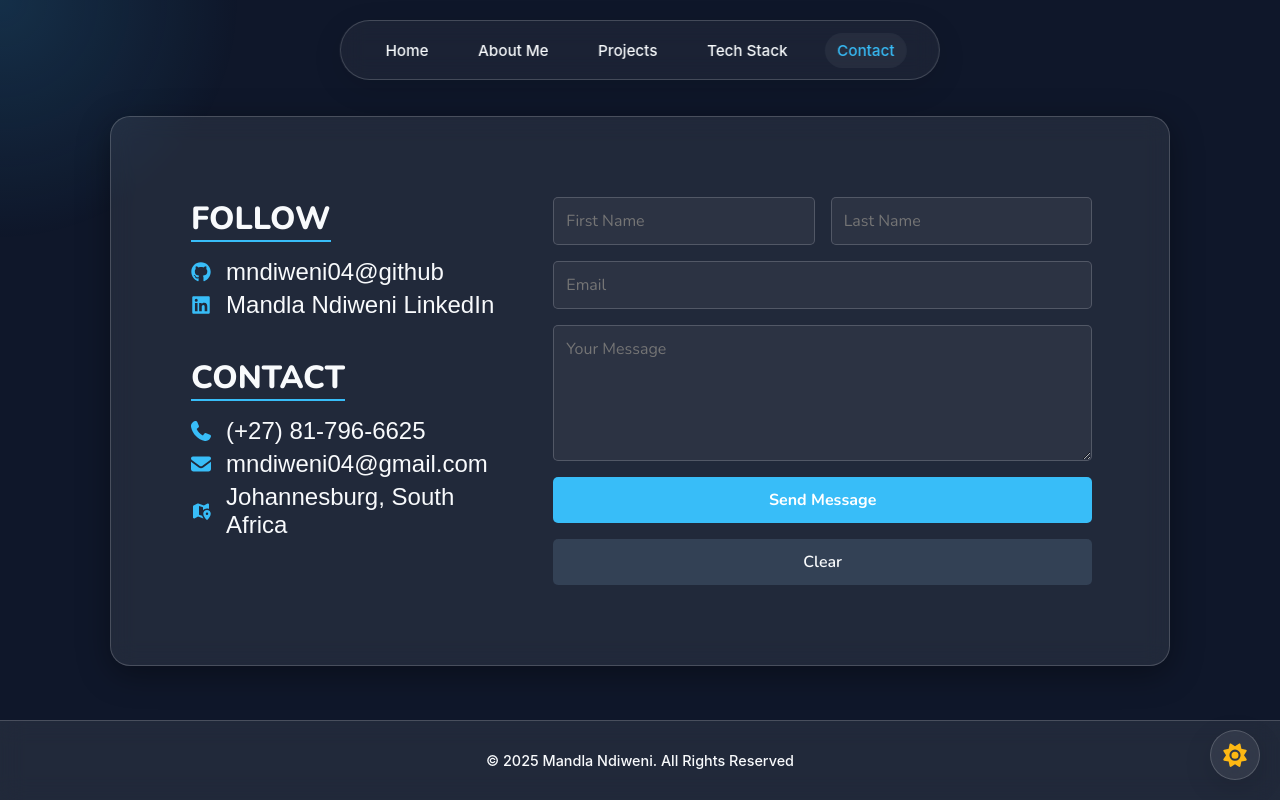
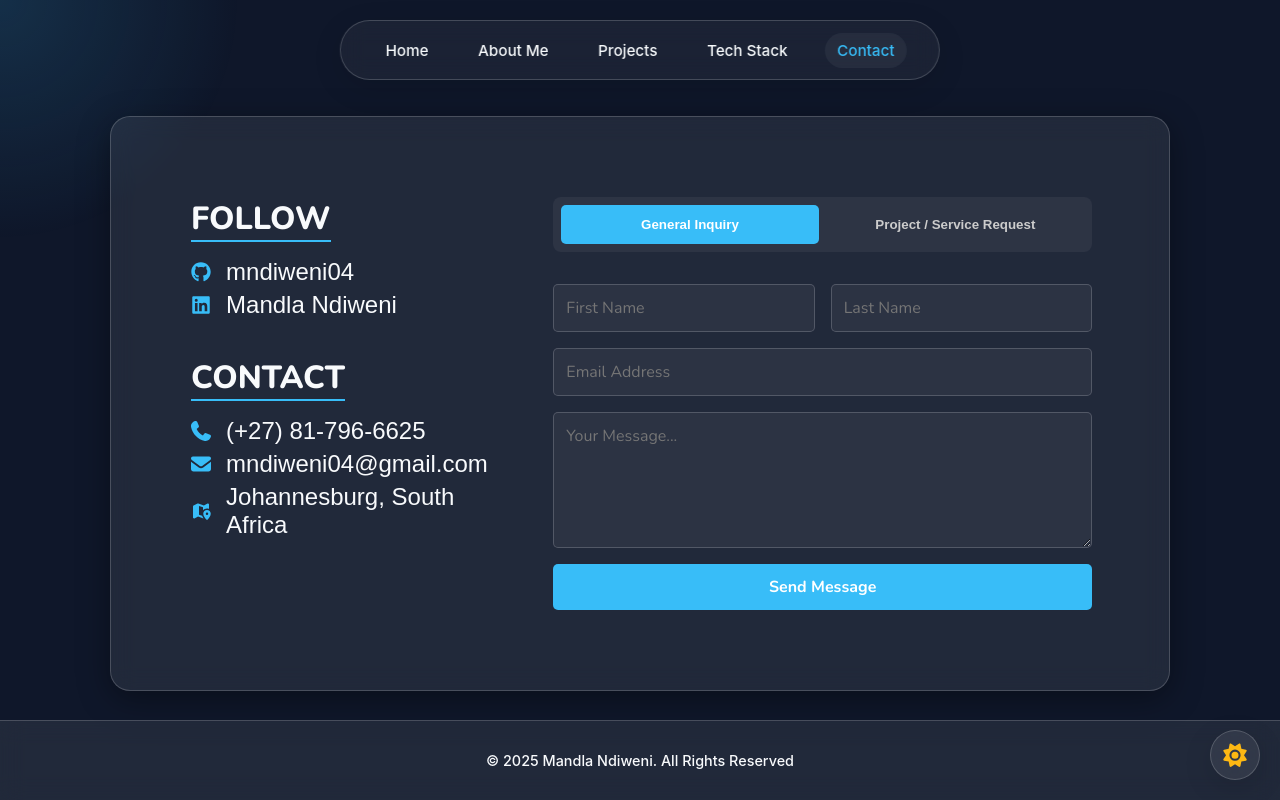
Before and after one commit to mndiweni04/portfolio-v2, a Next.js app: page /contact in a window 1280 px wide. Built offline with nearby package versions, Linux system fonts and the light colour scheme.

Commit message:
Update reachme.js
This fixes the reachme js to differentiate between the general acquisition and project query

```diff
--- a/src/components/reachme.js
+++ b/src/components/reachme.js
@@ -6,12 +6,15 @@ import { faPhone, faEnvelope, faMapLocationDot } from '@fortawesome/free-solid-s
 import { faGithub, faLinkedin } from '@fortawesome/free-brands-svg-icons';
 
 function ReachMe() {
-    // 1. Initialize State (Matches input names exactly)
+    const [activeTab, setActiveTab] = useState('general'); // 'general' or 'project'
+
     const [formData, setFormData] = useState({
         firstName: '',
         lastName: '',
         email: '',
-        message: ''
+        message: '',
+        serviceType: '',
+        timeline: ''
     });
 
     const [status, setStatus] = useState({ type: '', message: '' });
@@ -22,22 +25,33 @@ function ReachMe() {
         setFormData(prev => ({ ...prev, [name]: value }));
     };
 
+    const handleTabSwitch = (tab) => {
+        setActiveTab(tab);
+        // Reset conditional fields when switching tabs to prevent data contamination
+        setFormData(prev => ({ ...prev, serviceType: '', timeline: '' }));
+    };
+
     const handleSubmit = async (e) => {
         e.preventDefault();
         setIsSubmitting(true);
         setStatus({ type: 'info', message: 'Sending...' });
 
+        // Construct payload mapping matching the server expectations
+        const payload = {
+            ...formData,
+            inquiryType: activeTab
+        };
+
         try {
-            // 2. Send Data to API
             const response = await fetch('/api/send-email', {
                 method: 'POST',
                 headers: { 'Content-Type': 'application/json' },
-                body: JSON.stringify(formData),
+                body: JSON.stringify(payload),
             });
 
             if (response.ok) {
                 setStatus({ type: 'success', message: 'Message Sent! ✅' });
-                setFormData({ firstName: '', lastName: '', email: '', message: '' }); // Clear form
+                setFormData({ firstName: '', lastName: '', email: '', message: '', serviceType: '', timeline: '' });
             } else {
                 const result = await response.json();
                 setStatus({ type: 'error', message: result.error || 'Failed to send.' });
@@ -59,11 +73,11 @@ function ReachMe() {
                     <h1 className="section-title">Follow</h1>
                     <div className="info-item">
                         <FontAwesomeIcon icon={faGithub}/>
-                        <a href="https://github.com/mndiweni04" target="_blank" rel="noreferrer">mndiweni04@github</a>
+                        <a href="https://github.com/mndiweni04" target="_blank" rel="noreferrer">mndiweni04</a>
                     </div>
                     <div className="info-item">
                         <FontAwesomeIcon icon={faLinkedin}/>
-                        <a href="https://www.linkedin.com/in/mandla-ndiweni-74a35a2a1/" target="_blank" rel="noreferrer">Mandla Ndiweni LinkedIn</a>
+                        <a href="https://www.linkedin.com/in/mandla-ndiweni-74a35a2a1/" target="_blank" rel="noreferrer">Mandla Ndiweni</a>
                     </div>
                 </div>
 
@@ -86,12 +100,50 @@ function ReachMe() {
 
             {/* Right Side Form */}
             <form className="contact-form" onSubmit={handleSubmit}>
+
+                {/* Tab Switcher */}
+                <div style={{ display: 'flex', gap: '0.5rem', marginBottom: '1rem', background: 'rgba(255,255,255,0.05)', padding: '0.5rem', borderRadius: '8px' }}>
+                    <button
+                        type="button"
+                        onClick={() => handleTabSwitch('general')}
+                        style={{
+                            flex: 1,
+                            padding: '0.75rem',
+                            borderRadius: '5px',
+                            border: 'none',
+                            cursor: 'pointer',
+                            fontWeight: 'bold',
+                            background: activeTab === 'general' ? '#38bdf8' : 'transparent',
+                            color: activeTab === 'general' ? '#fff' : '#ccc',
+                            transition: 'all 0.3s'
+                        }}
+                    >
+                        General Inquiry
+                    </button>
+                    <button
+                        type="button"
+                        onClick={() => handleTabSwitch('project')}
+                        style={{
+                            flex: 1,
+                            padding: '0.75rem',
+                            borderRadius: '5px',
+                            border: 'none',
+                            cursor: 'pointer',
+                            fontWeight: 'bold',
+                            background: activeTab === 'project' ? '#38bdf8' : 'transparent',
+                            color: activeTab === 'project' ? '#fff' : '#ccc',
+                            transition: 'all 0.3s'
+                        }}
+                    >
+                        Project / Service Request
+                    </button>
+                </div>
+
                 <div className="row-group">
                     <input
                         type="text"
                         placeholder="First Name"
                         name="firstName"
-                        // FIX: Add || '' to prevent "uncontrolled" error
                         value={formData.firstName || ''}
                         onChange={handleChange}
                         required
@@ -108,15 +160,48 @@ function ReachMe() {
 
                 <input
                     type="email"
-                    placeholder="Email"
+                    placeholder="Email Address"
                     name="email"
                     value={formData.email || ''}
                     onChange={handleChange}
                     required
                 />
 
+                {/* Conditional Fields for Project Request */}
+                {activeTab === 'project' && (
+                    <>
+                        <select
+                            name="serviceType"
+                            value={formData.serviceType || ''}
+                            onChange={handleChange}
+                            required
+                            style={{ width: '100%', padding: '0.75rem', fontSize: '1rem', background: 'rgba(255, 255, 255, 0.05)', border: '1px solid rgba(255, 255, 255, 0.1)', borderRadius: '5px', color: '#fff', marginBottom: '1rem' }}
+                        >
+                            <option value="" disabled style={{ color: '#000' }}>Frontend Web App</option>
+                            <option value="Frontend Web App" style={{ color: '#000' }}>Frontend Web App</option>
+                            <option value="Backend API" style={{ color: '#000' }}>Backend API</option>
+                            <option value="Fullstack Development" style={{ color: '#000' }}>Fullstack Development</option>
+                            <option value="Other" style={{ color: '#000' }}>Other</option>
+                        </select>
+
+                        <select
+                            name="timeline"
+                            value={formData.timeline || ''}
+                            onChange={handleChange}
+                            required
+                            style={{ width: '100%', padding: '0.75rem', fontSize: '1rem', background: 'rgba(255, 255, 255, 0.05)', border: '1px solid rgba(255, 255, 255, 0.1)', borderRadius: '5px', color: '#fff', marginBottom: '1rem' }}
+                        >
+                            <option value="" disabled style={{ color: '#000' }}>Select Timeline...</option>
+                            <option value="Less than 1 month" style={{ color: '#000' }}>Less than 1 month</option>
+                            <option value="1 to 3 months" style={{ color: '#000' }}>1 to 3 months</option>
+                            <option value="3 to 6 months" style={{ color: '#000' }}>3 to 6 months</option>
+                            <option value="Flexible" style={{ color: '#000' }}>Flexible</option>
+                        </select>
+                    </>
+                )}
+
                 <textarea
-                    placeholder="Your Message"
+                    placeholder={activeTab === 'project' ? "Briefly describe your project scope and requirements..." : "Your Message..."}
                     name="message"
                     rows="5"
                     value={formData.message || ''}
@@ -133,19 +218,12 @@ function ReachMe() {
                     {isSubmitting ? 'Sending...' : 'Send Message'}
                 </button>
 
-                <button
-                    type="button"
-                    className="btn-clear"
-                    onClick={() => setFormData({ firstName: '', lastName: '', email: '', message: '' })}
-                >
-                    Clear
-                </button>
-
                 {status.message && (
                     <p style={{
                         color: status.type === 'error' ? '#ef4444' : '#38bdf8',
                         fontWeight: 'bold',
-                        marginTop: '0.5rem'
+                        marginTop: '0.5rem',
+                        textAlign: 'center'
                     }}>
                         {status.message}
                     </p>
```
